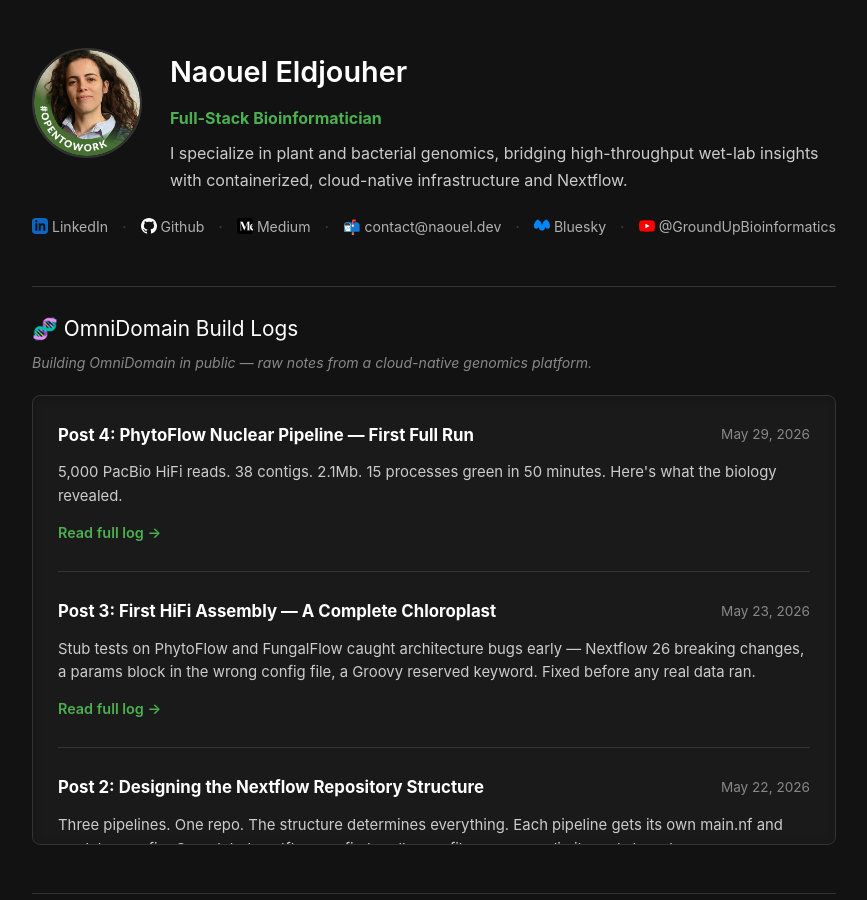
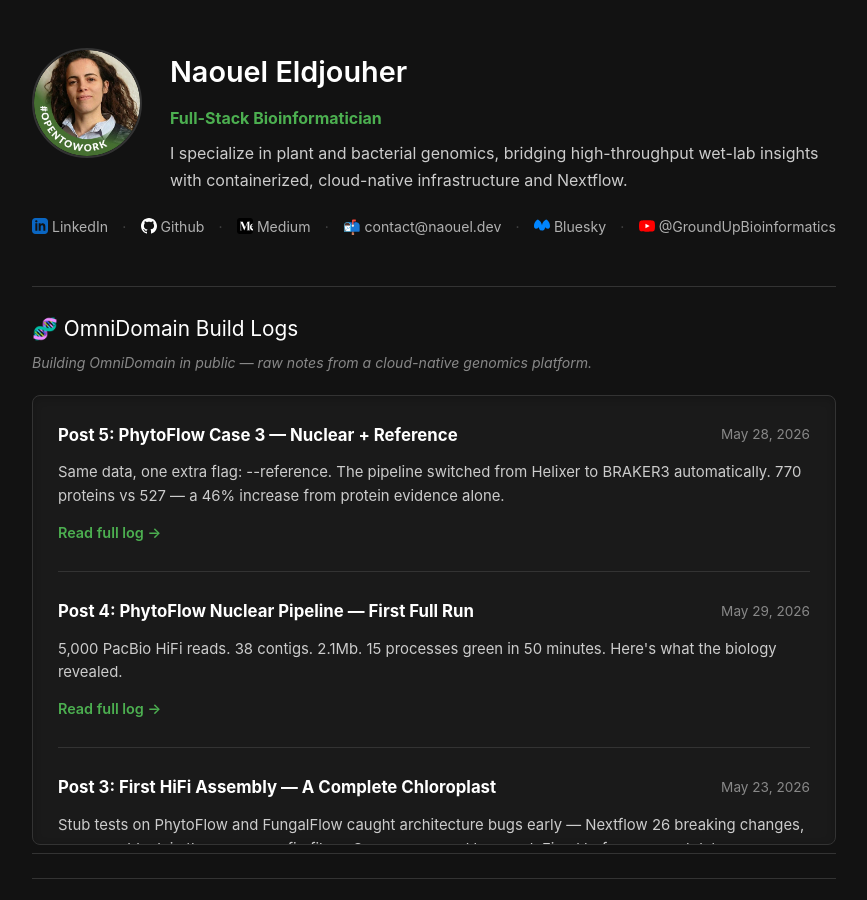
Before and after one commit to NaouelEldjouher/NaouelEldjouher.github.io, a Jekyll site: the page built from index.html, in a window 1280 px wide and 900 px high. Shown: the whole window, without its empty margins (206-1073 px from the left). Built offline with Jekyll 4.4.1, drawn with Linux system fonts in a browser that asks for light colours.

Commit message:
Update index.html

```diff
--- a/index.html
+++ b/index.html
@@ -197,6 +197,14 @@ title: Naouel Eldjouher
   <div class="feed-container">
     <div class="feed-item">
       <div class="feed-header">
+        <span class="feed-title">Post 5: PhytoFlow Case 3 — Nuclear + Reference</span>
+        <span class="feed-date">May 28, 2026</span>
+      </div>
+      <div class="feed-body">Same data, one extra flag: --reference. The pipeline switched from Helixer to BRAKER3 automatically. 770 proteins vs 527 — a 46% increase from protein evidence alone.</div>
+      <a href="/2026-05-28-phytoflow-case3/" class="read-more">Read full log &rarr;</a>
+    </div>
+    <div class="feed-item">
+      <div class="feed-header">
         <span class="feed-title">Post 4: PhytoFlow Nuclear Pipeline — First Full Run</span>
         <span class="feed-date">May 29, 2026</span>
       </div>
@@ -217,7 +225,7 @@ title: Naouel Eldjouher
         <span class="feed-date">May 22, 2026</span>
       </div>
       <div class="feed-body">Three pipelines. One repo. The structure determines everything. Each pipeline gets its own main.nf and modules.config. One global nextflow.config handles profiles, resource limits and shared params.</div>
-      <a href="/2026-05-22-omnidomain-day-3/" class="read-more">Read full log &rarr;</a>
+      <a href="/2026-05-22-omnidomain-Post2/" class="read-more">Read full log &rarr;</a>
     </div>
     <div class="feed-item">
       <div class="feed-header">
@@ -228,7 +236,6 @@ title: Naouel Eldjouher
       <a href="/2026-05-20-omnidomain-day-1/" class="read-more">Read full log &rarr;</a>
     </div>
   </div>
-</div>
 <hr>
 <hr>
 
```
